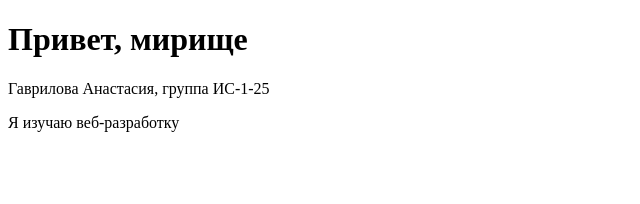
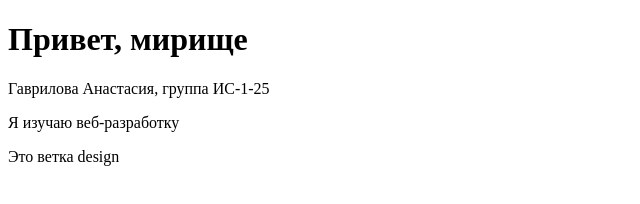
Before and after one commit to GavrilovaAnastasia67/uchebnaya-praktika, a plain HTML site: page index.html in a window 1280 px wide. Shown: the whole page, without its empty margins (0-640 px from the left). Drawn offline with Linux system fonts and the light colour scheme.

Commit message:
Add design paragraph

```diff
--- a/index.html
+++ b/index.html
@@ -10,4 +10,5 @@
  <p>Гаврилова Анастасия, группа ИС-1-25</p>
  <p>Я изучаю веб-разработку</p>
 </body>
-</html>
+<p>Это ветка design</p>
+</body>
```
